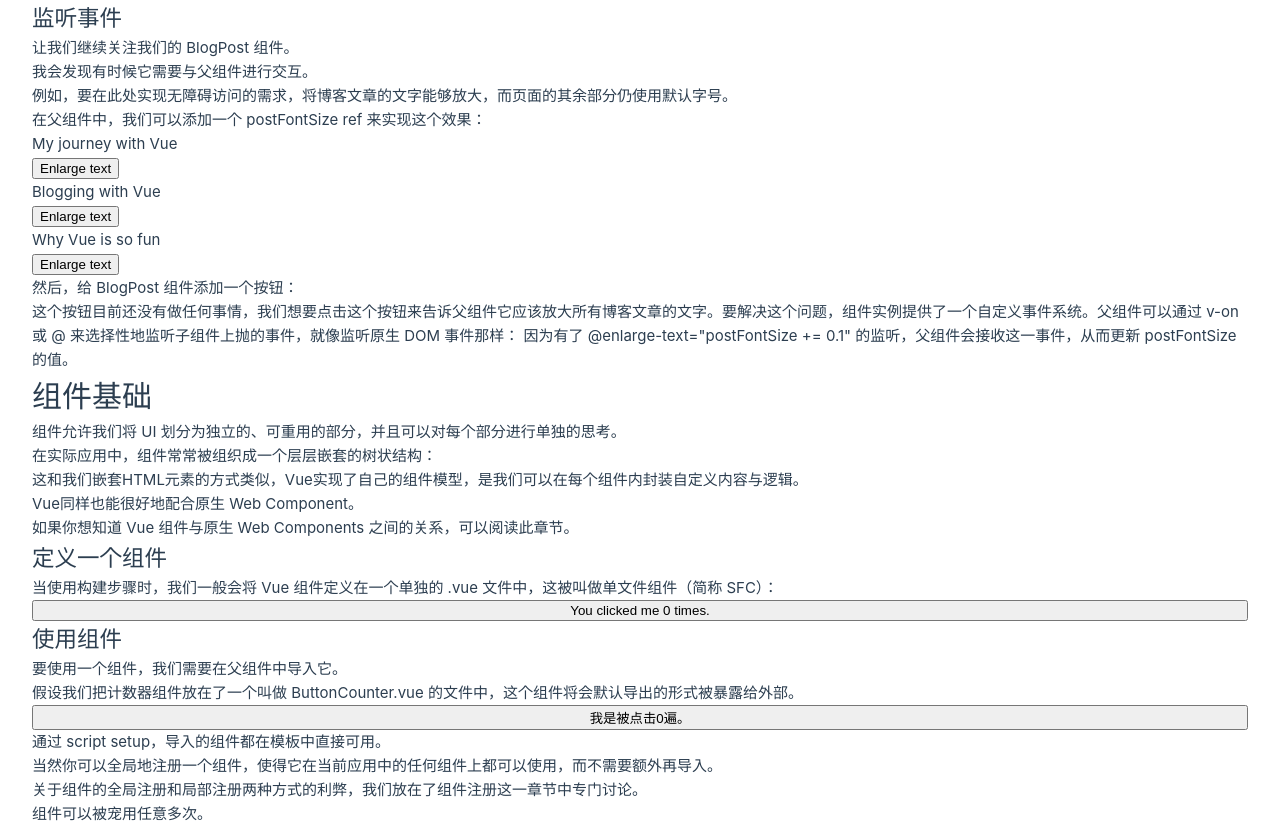
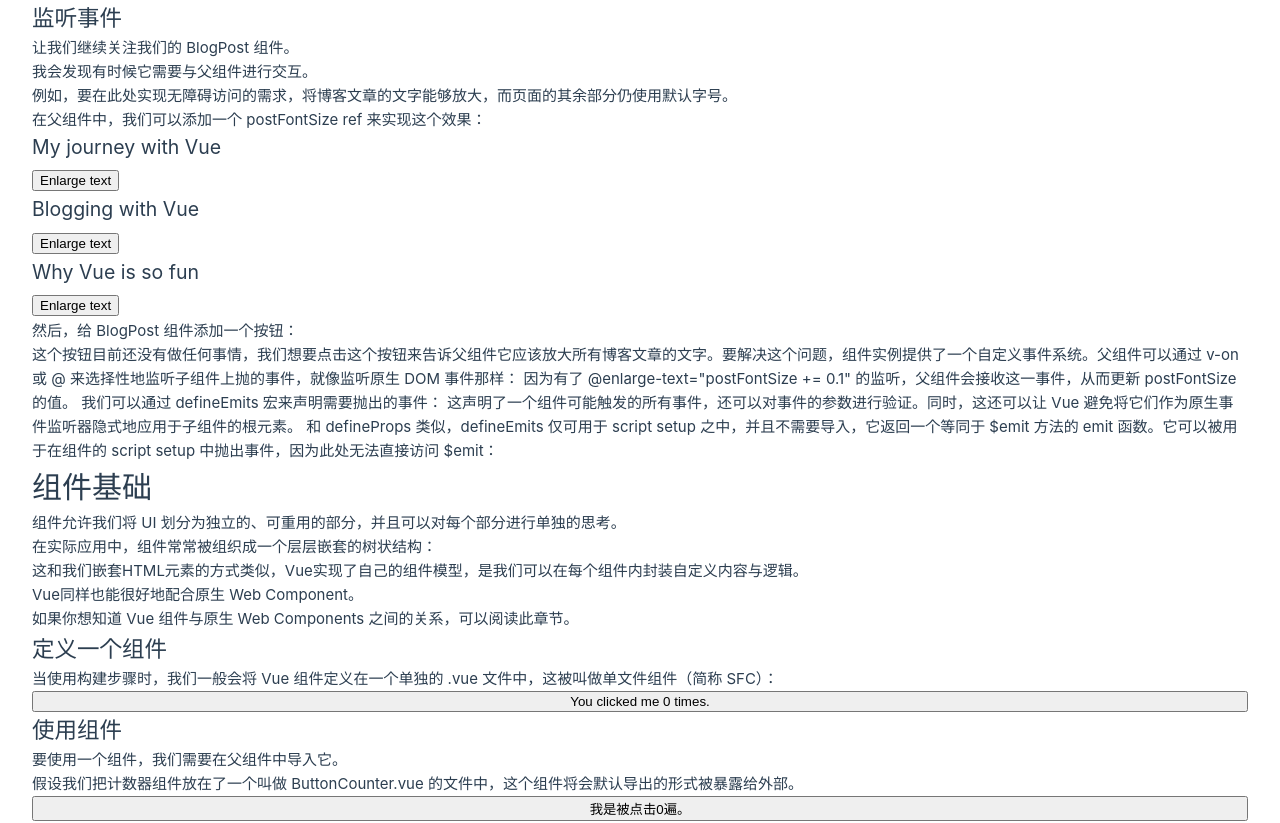
Before and after one commit to ShenlongDev/vue_xx, a Vue app: page / in a window 1280 px wide. Shown: the top 823 px of the page. Built offline with nearby package versions, Linux system fonts and the light colour scheme.

Commit message:
listening_event2listening_event2

```diff
--- a/src/ComponentBasic.vue
+++ b/src/ComponentBasic.vue
@@ -34,6 +34,10 @@ const postFontSize = ref(1)
   这个按钮目前还没有做任何事情，我们想要点击这个按钮来告诉父组件它应该放大所有博客文章的文字。要解决这个问题，组件实例提供了一个自定义事件系统。父组件可以通过 v-on 或 @ 来选择性地监听子组件上抛的事件，就像监听原生 DOM 事件那样：
 
   因为有了 @enlarge-text="postFontSize += 0.1" 的监听，父组件会接收这一事件，从而更新 postFontSize 的值。
+  我们可以通过 defineEmits 宏来声明需要抛出的事件：
+  这声明了一个组件可能触发的所有事件，还可以对事件的参数进行验证。同时，这还可以让 Vue 避免将它们作为原生事件监听器隐式地应用于子组件的根元素。
+
+  和 defineProps 类似，defineEmits 仅可用于 script setup 之中，并且不需要导入，它返回一个等同于 $emit 方法的 emit 函数。它可以被用于在组件的 script setup 中抛出事件，因为此处无法直接访问 $emit：
 
   <h1>组件基础</h1>
   <p>组件允许我们将 UI 划分为独立的、可重用的部分，并且可以对每个部分进行单独的思考。</p>
--- a/src/components/BlogPost.vue
+++ b/src/components/BlogPost.vue
@@ -1,5 +1,9 @@
+<!-- BlogPost.vue -->
 <script setup>
-defineProps(['title', 'content'])
+defineProps(['title'])
+const emit = defineEmits(['enlarge-text'])
+
+emit('enlarge-text')
 </script>
 
 <!-- BlogPost.vue, 省略了 <script> -->
```
